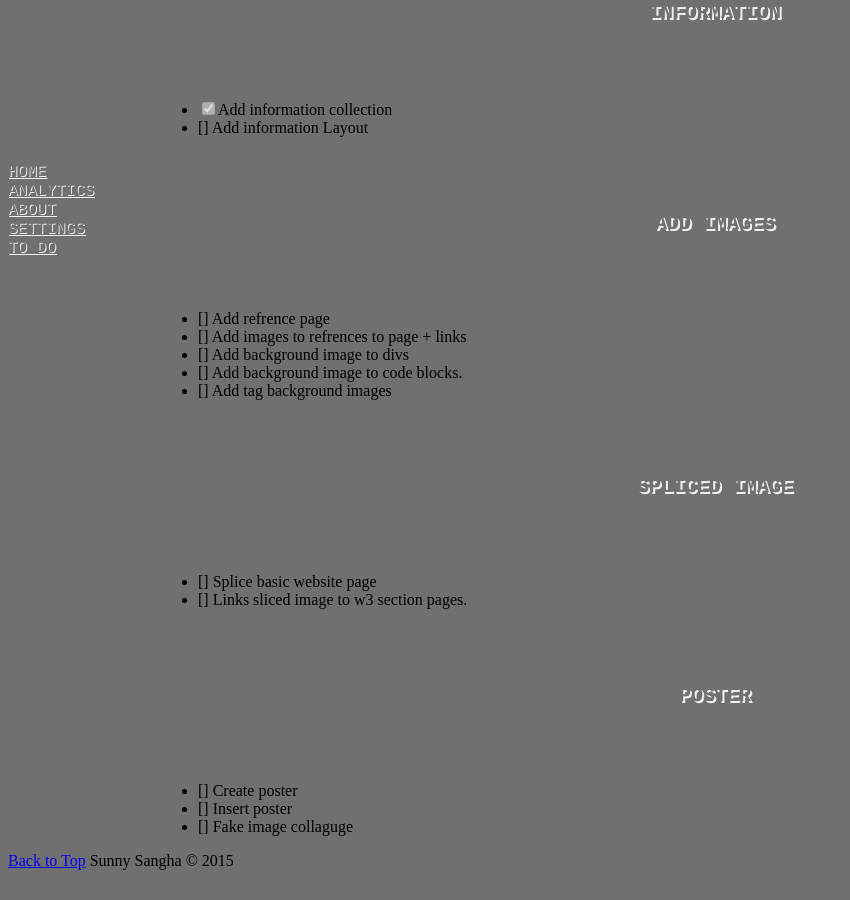
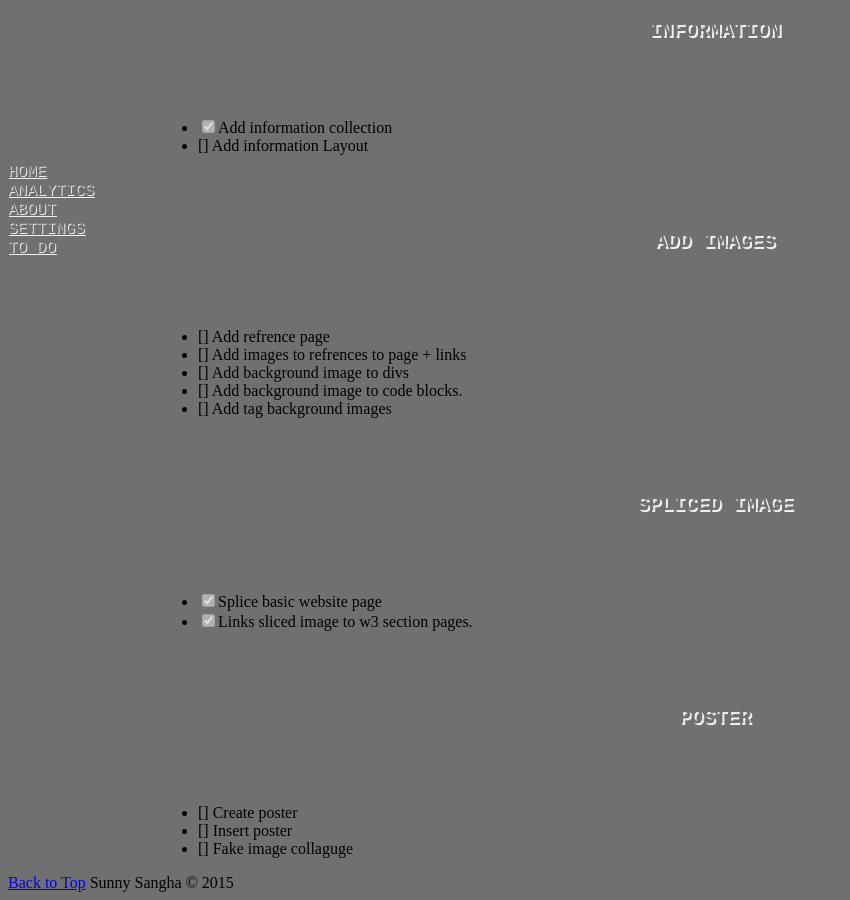
Before and after one commit to vashman/web_meda, a Jekyll site: the page built from todo.md, in a window 1280 px wide and 900 px high, scrolled down 1116 px. Shown: the whole window, without its empty margins (0-850 px from the left). Built offline with Jekyll 4.4.1, drawn with Linux system fonts in a browser that asks for light colours; before the commit the page ends 1994 px from its top, so only the background shows below that; some of the changed text lies outside the part shown.

Commit message:
added media include page.

```diff
--- /dev/null
+++ b/_includes/media/unsliced.html
@@ -0,0 +1 @@
+<img src="{{site.baseurl}}/media/Html-5.png" alt="png test image">
--- a/media_post/sliced.html
+++ b/media_post/sliced.html
@@ -1,8 +1,12 @@
 ---
 layout: media
 title: slicied image
+tags:
+  - image
+  - link
+  - image layout
 media:
-  media/unsliced.:
+  media/unsliced.html:
     title: The Orginal Image
     description: The orginal image as a single file.
 ---
--- a/todo.md
+++ b/todo.md
@@ -34,8 +35,8 @@ To-Do list
 * [] Add tag background images
 
 # Spliced image
-* [] Splice basic website page
-* [] Links sliced image to w3 section pages.
+* [x] Splice basic website page
+* [x] Links sliced image to w3 section pages.
 
 # Poster
 * [] Create poster
```
Also changed, not shown: other parts of todo.md (+1 -0 lines).
